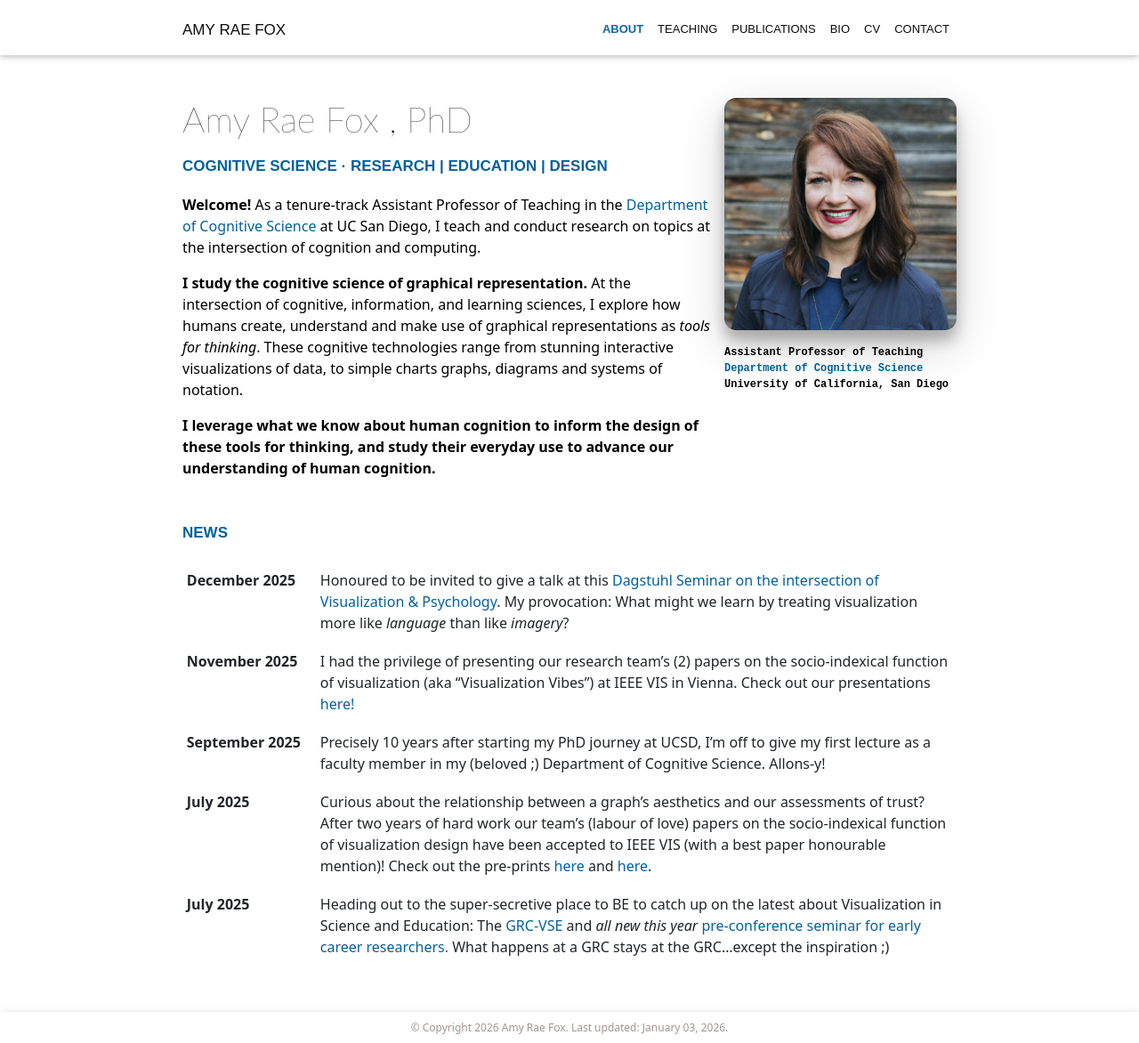
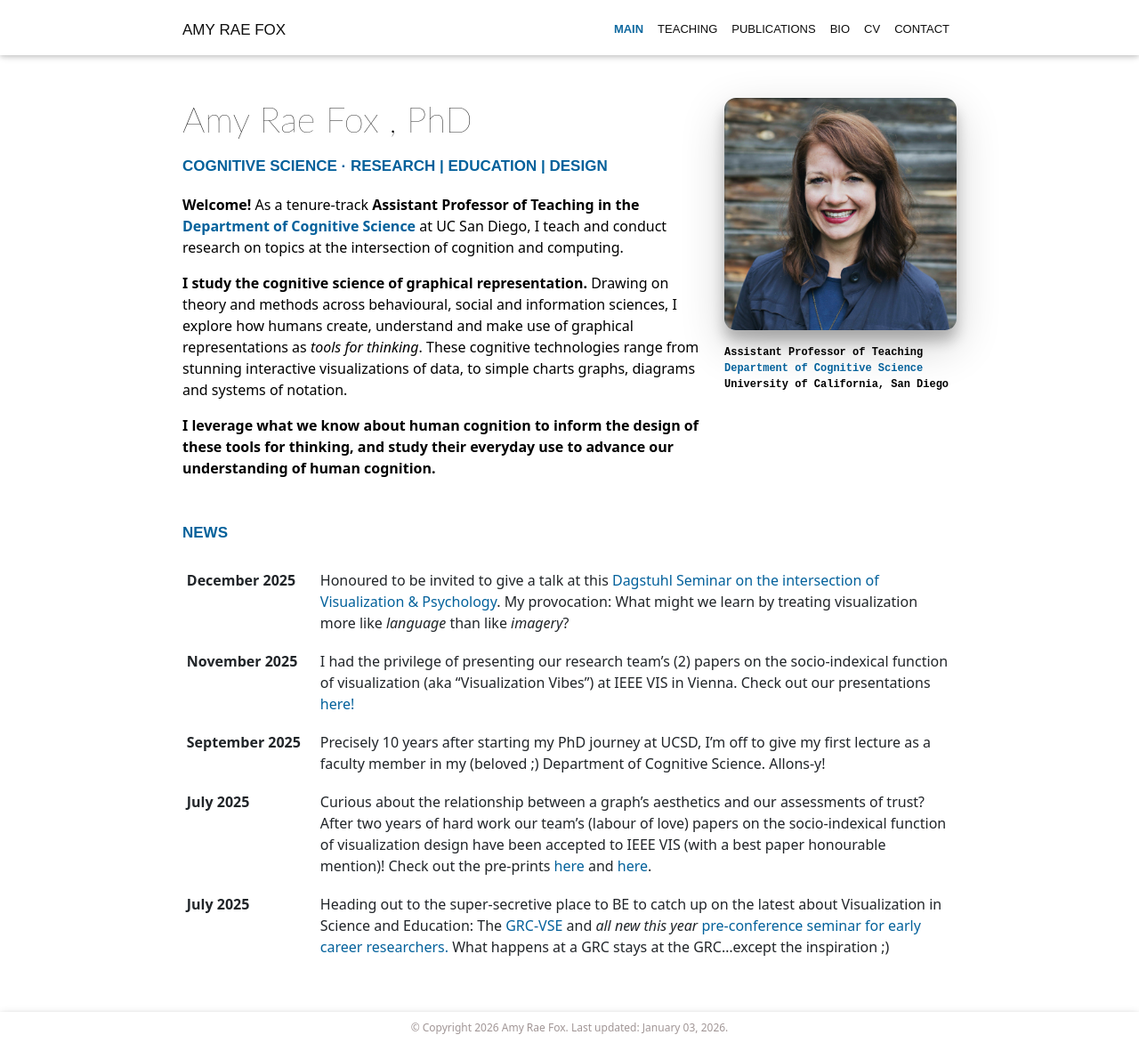
Before and after one commit to madebyafox/madebyafox.github.io, a Jekyll site: the page built from _pages/main.md, in a window 1280 px wide and 1172 px high. Shown: the whole window at 89% size. Built offline with Jekyll 4.4.1, drawn with Linux system fonts in a browser that asks for light colours; full-size pictures stand in for the smaller copies a plugin makes; comment, search, counter and statistics services are not loaded; a style sheet for code colours, icons or effects is not loaded.

Commit message:
update trailer

```diff
--- a/_pages/main.md
+++ b/_pages/main.md
@@ -1,6 +1,6 @@
 ---
 layout: main
-title: about
+title: main
 permalink: /
 subtitle:  Cognitive Science · Research  | Education | Design
 
@@ -23,9 +23,9 @@ latest_posts: false  # includes a list of the newest posts
 selected_papers: false # includes a list of papers marked as "selected={true}"
 social: false  # includes social icons at the bottom of the page
 ---
-<b> Welcome! </b> As a tenure-track Assistant Professor of Teaching in the <a href="https://cogsci.ucsd.edu/" target=_blank>Department of Cognitive Science</a> at UC San Diego, I teach and conduct research on topics at the intersection of cognition and computing.
+<b> Welcome! </b> As a tenure-track <b>Assistant Professor of Teaching in the <a href="https://cogsci.ucsd.edu/" target=_blank>Department of Cognitive Science</a></b> at UC San Diego, I teach and conduct research on topics at the intersection of cognition and computing.
 
-<b> I study the cognitive science of graphical representation. </b> At the intersection of cognitive, information, and learning sciences, I explore how humans create, understand and make use of graphical representations as <i>tools for thinking</i>. These cognitive technologies range from stunning interactive visualizations of data, to simple charts graphs, diagrams and systems of notation.
+<b> I study the cognitive science of graphical representation. </b> Drawing on theory and methods across behavioural, social and information sciences, I explore how humans create, understand and make use of graphical representations as <i>tools for thinking</i>. These cognitive technologies range from stunning interactive visualizations of data, to simple charts graphs, diagrams and systems of notation.
 
 <b>I leverage what we know about human cognition to inform the design of these tools for thinking, and study their everyday use to advance our understanding of human cognition.</b>
 
```
